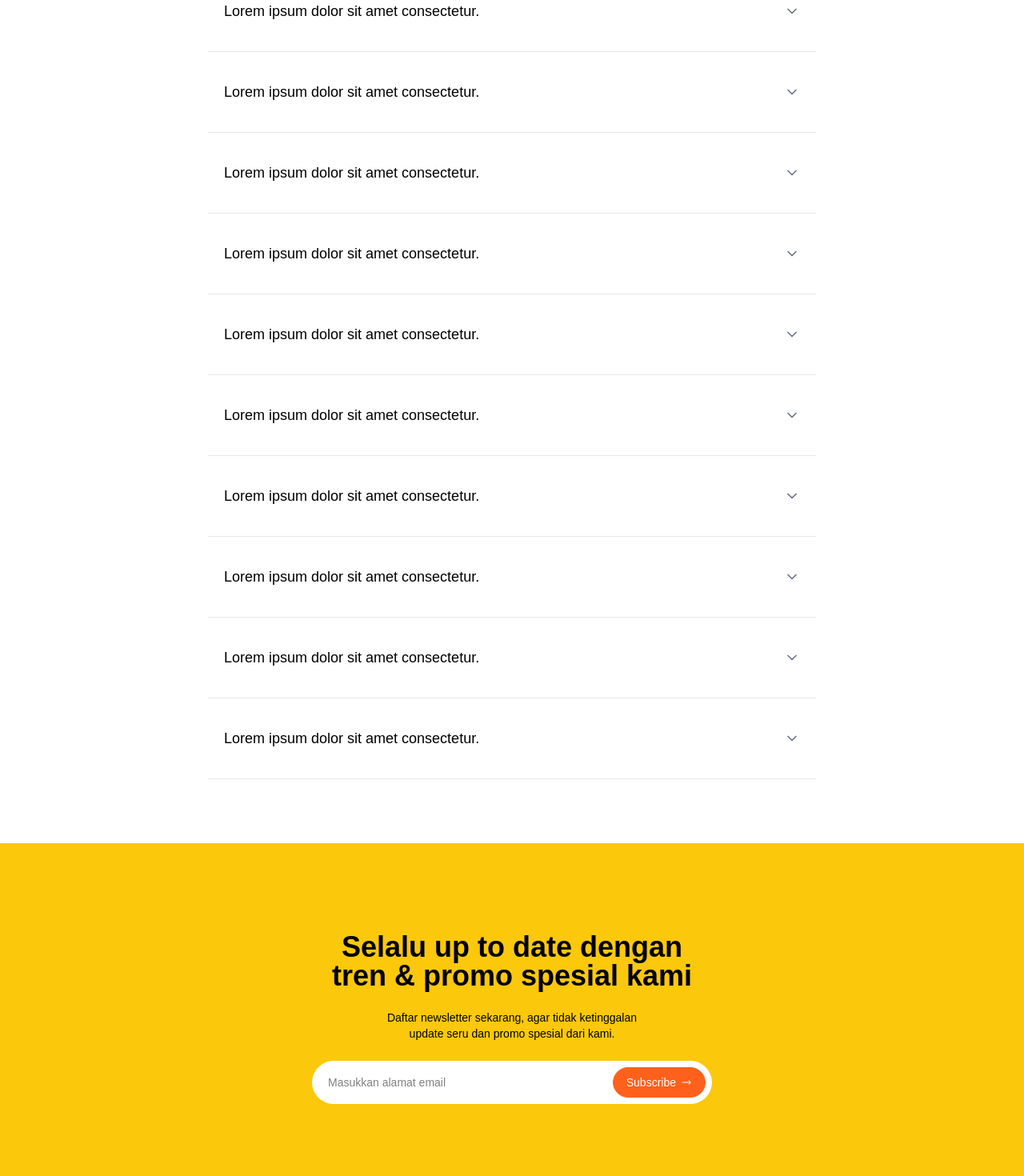
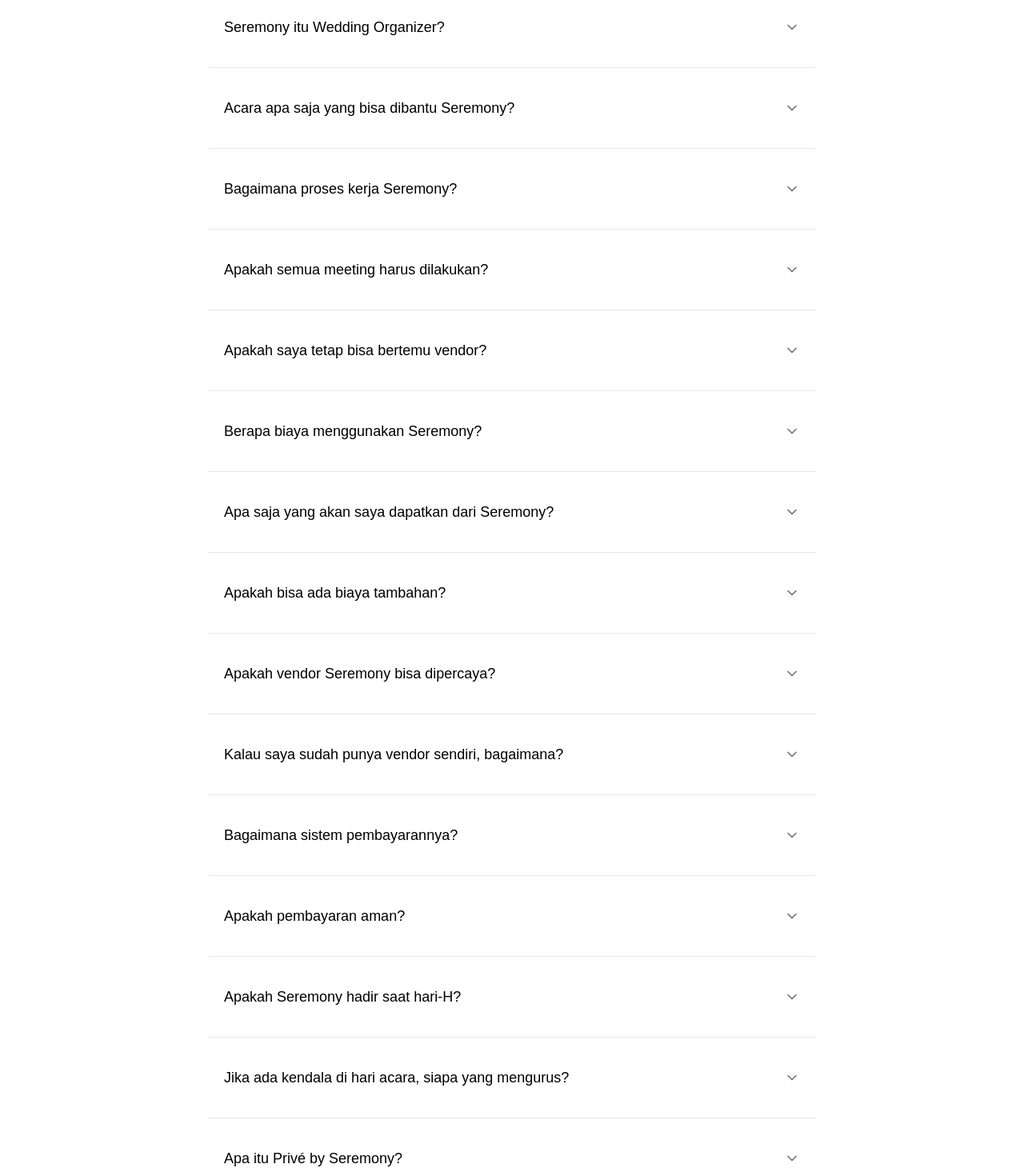
Before and after one commit to muhammadrizkipurba/seremony.id, a Next.js app: page /kontak in a window 1280 px wide. Shown: the part 1100-2570 px from the top of the page at 80% size. Built offline with nearby package versions, Linux system fonts and the light colour scheme; a web font is replaced by a local one.

Commit message:
[update] about us content & faq

```diff
--- a/app/tentang-kami/page.tsx
+++ b/app/tentang-kami/page.tsx
@@ -14,7 +14,7 @@
             <div className='lg:max-w-[70%] flex items-start flex-col justify-center gap-5'>
               <h1 className='page-title lg:text-5xl! text-left! ml-0! pl-0!'>Merancang Momen, Mewujudkan Impian</h1>
               <p>
-                Kami adalah perusahaan event planner yang berkomitmen menghadirkan acara terbaik untuk setiap momen penting Anda.
+                Setiap perayaan berawal dari mimpi dan harapan. Seremony hadir dengan sistem perencanaan yang terstruktur dan transparan, memberikan pendampingan yang jelas agar setiap momen terwujud dengan aman, tenang, dan tanpa repot.
               </p>
               <Link href="/kontak" className='button-primary-orange px-4 py-2 inline-flex gap-2 items-center text-sm font-semibold'>
                 Hubungi Kami
@@ -34,7 +34,7 @@
           <div className='grid grid-cols-1 lg:grid-cols-2 gap-5 bg-soft-gray p-5 md:p-8 lg:p-20'>
             <div className='lg:max-w-[400px]'>
               <h2 className='mb-3 text-3xl font-bold'>Visi</h2>
-              <p>Menjadi event planner terpercaya yang menghadirkan pengalaman tak terlupakan dengan sentuhan profesional dan kreatif.</p>
+              <p>Menjadi platform event design & management paling terpercaya yang menghadirkan perayaan indah, terarah, dan tenang melalui sistem yang rapi dan transparan.</p>
             </div>
             <div>
               <h2 className='mb-3 text-3xl font-bold'>Misi</h2>
--- a/constant/index.ts
+++ b/constant/index.ts
@@ -1,53 +1,53 @@
 export const OurMissions = [
-  "Memberikan pengalaman acara yang berkualitas melalui perencanaan matang dan eksekusi profesional",
-  "Menghadirkan ide kreatif dan inovatif sesuai kebutuhan klien",
-  "Menjalin kemitraan yang kuat dengan vendor dan mitra strategis",
-  "Mengutamakan kepuasan klien dengan layanan personal dan detail yang terjaga",
-  "Menyajikan acara yang berkesan serta memberi nilai tambah bagi setiap momen"
+  "Membuat perencanaan acara lebih terstruktur dan minim stres dari awal hingga hari-H",
+  "Menjaga transparansi biaya, keputusan, dan progres di setiap tahap",
+  "Menyusun konsep yang personal melalui visual planning dan preview sebelum eksekusi",
+  "Mengkurasi serta mengoordinasikan vendor dalam satu sistem kerja yang jelas",
+  "Mendampingi klien melalui Seremony Assist agar komunikasi dan detail tetap terjaga."
 ];
 
 export const CoreValues = [
   {
     title: "Kreativitas",
-    description: "Kami selalu menghadirkan ide segar dan inovatif untuk menciptakan acara yang berbeda dan berkesan.",
+    description: "Kami menghadirkan ide dan konsep yang segar serta relevan, dirancang secara matang agar setiap acara terasa personal dan berkesan.",
     icon_name: "kreativitas.svg"
   },
   {
     title: "Kolaborasi",
-    description: "Keberhasilan acara lahir dari kerja sama yang solid antara tim, klien, dan mitra.",
+    description: "Setiap acara lahir dari kerja sama yang solid antara tim, klien, dan vendor dalam satu sistem yang saling terhubung.",
     icon_name: "kolaborasi.svg"
   },
   {
     title: "Profesionalisme",
-    description: "Kami menjaga standar tinggi dalam setiap proses, dari perencanaan hingga pelaksanaan.",
+    description: "Kami menjaga standar kerja yang tinggi di setiap proses, dari perencanaan hingga pelaksanaan acara.",
     icon_name: "profesionalisme.svg"
   },
   {
     title: "Integritas",
-    description: "Transparansi, kejujuran, dan komitmen adalah dasar kepercayaan kami dengan klien.",
+    description: "Transparansi, kejujuran, dan komitmen menjadi dasar kami dalam membangun kepercayaan jangka panjang dengan klien.",
     icon_name: "integritas.svg"
   }
 ]
 
 export const WhyUsContents = [
   {
-    title: "Pelayanan yang Ramah dan Responsif",
-    description: "Kami selalu siap membantu setiap kebutuhan Anda dengan sikap profesional dan cepat tanggap, mulai dari konsultasi awal hingga hari acara berlangsung.",
+    title: "Perencanaan yang Tidak Membingungkan",
+    description: "Setiap acara dirancang melalui alur kerja yang jelas dan bertahap, didukung sistem perencanaan digital agar keputusan, konsep, dan teknis tidak berjalan secara acak atau mendadak.",
     icon_name: "star.svg"
   },
   {
-    title: "Pendampingan Penuh dari Awal hingga Akhir",
-    description: "Setiap klien mendapatkan pendampingan menyeluruh dalam setiap tahap perencanaan acara, agar Anda merasa tenang dan yakin semua berjalan sesuai harapan.",
+    title: "Didampingi Sepanjang Proses",
+    description: "Klien didampingi secara aktif dari awal hingga akhir melalui Seremony Assist, dengan dukungan sistem yang membantu menjaga komunikasi, progres, dan keputusan tetap terkontrol.",
     icon_name: "crown.svg"
   },
   {
-    title: "Fleksibel dan Mudah Berkomunikasi",
-    description: "Kami memahami setiap klien memiliki kebutuhan berbeda. Karena itu, kami terbuka untuk menyesuaikan konsep, jadwal, maupun detail acara agar hasilnya benar-benar sesuai keinginan Anda.",
+    title: "Bebas Berkreasi, Tetap Terarah",
+    description: "Kami menyesuaikan konsep sesuai keinginan klien, tanpa mengorbankan keteraturan proses, timeline, dan kualitas pelaksanaan yang dijaga melalui sistem kerja terpusat.",
     icon_name: "puzzle.svg"
   },
   {
-    title: "Komitmen pada Kepuasan Pelanggan",
-    description: "Kami menempatkan kepuasan klien sebagai prioritas utama — memastikan setiap acara tidak hanya berjalan lancar, tetapi juga meninggalkan kesan yang istimewa.",
+    title: "Hasil Sesuai yang Disepakati",
+    description: "Setiap acara dijalankan berdasarkan rencana dan keputusan yang telah disepakati bersama, dengan dokumentasi dan tracking yang jelas untuk mencegah perubahan sepihak.",
     icon_name: "reward.svg"
   }
 ]
@@ -77,47 +77,75 @@
 
 export const FAQs = [
   {
-    question: "Lorem ipsum dolor sit amet consectetur. ",
-    answer: "Lorem ipsum dolor sit amet consectetur. Phasellus id mollis nunc turpis lacus. Habitant a justo mattis at aliquam facilisi purus mi viverra. Massa consectetur cursus in interdum.",
+    question: "Apa itu Seremony?",
+    answer: "Seremony adalah event design & management platform yang membantu kamu merencanakan acara dengan lebih rapi, terarah, dan tenang. Kami memadukan sistem kerja yang terstruktur dengan pendampingan personal, agar proses persiapan terasa lebih ringan dan hasil acara tetap sesuai harapan.",
   },
   {
-    question: "Lorem ipsum dolor sit amet consectetur. ",
-    answer: "Lorem ipsum dolor sit amet consectetur. Phasellus id mollis nunc turpis lacus. Habitant a justo mattis at aliquam facilisi purus mi viverra. Massa consectetur cursus in interdum.",
+    question: "Seremony itu Wedding Organizer?",
+    answer: "Bukan WO konvensional. Seremony berperan sebagai perancang konsep, pengatur sistem, dan pengendali proses, sementara pelaksanaan teknis dilakukan oleh vendor profesional yang sudah dikurasi.",
   },
   {
-    question: "Lorem ipsum dolor sit amet consectetur. ",
-    answer: "Lorem ipsum dolor sit amet consectetur. Phasellus id mollis nunc turpis lacus. Habitant a justo mattis at aliquam facilisi purus mi viverra. Massa consectetur cursus in interdum.",
+    question: "Acara apa saja yang bisa dibantu Seremony?",
+    answer: "Seremony menangani berbagai jenis acara, seperti: Pernikahan (resepsi, akad, lamaran, sangjit, tea ceremony) atau Acara keluarga (aqiqah, baby shower, ulang tahun, dan lainnya). Semua dirancang agar tetap praktis, rapi, dan berkesan.",
   },
   {
-    question: "Lorem ipsum dolor sit amet consectetur. ",
-    answer: "Lorem ipsum dolor sit amet consectetur. Phasellus id mollis nunc turpis lacus. Habitant a justo mattis at aliquam facilisi purus mi viverra. Massa consectetur cursus in interdum.",
+    question: "Bagaimana proses kerja Seremony?",
+    answer: "Proses kerja Seremony dirancang sederhana melalui empat tahap pertemuan utama: Mengenal kebutuhan dan budget acara, menyusun konsep dan rekomendasi vendor, menyempurnakan desain dan detail, sinkronisasi teknis menjelang hari acara dan setiap tahap terdokumentasi dengan rapi, sehingga kamu selalu tahu progres persiapan acara.",
   },
   {
-    question: "Lorem ipsum dolor sit amet consectetur. ",
-    answer: "Lorem ipsum dolor sit amet consectetur. Phasellus id mollis nunc turpis lacus. Habitant a justo mattis at aliquam facilisi purus mi viverra. Massa consectetur cursus in interdum.",
+    question: "Apakah semua meeting harus dilakukan?",
+    answer: "Ya, Setiap meeting berfungsi sebagai titik keputusan penting agar persiapan berjalan jelas, minim kebingungan, dan tidak berulang-ulang. Meeting bisa dilakukan online maupun offline.",
   },
   {
-    question: "Lorem ipsum dolor sit amet consectetur. ",
-    answer: "Lorem ipsum dolor sit amet consectetur. Phasellus id mollis nunc turpis lacus. Habitant a justo mattis at aliquam facilisi purus mi viverra. Massa consectetur cursus in interdum.",
+    question: "Apakah saya tetap bisa bertemu vendor?",
+    answer: "Tentu, Kamu tetap bisa berdiskusi langsung dengan vendor terkait, dengan pendampingan Seremony, agar semua keputusan tetap selaras dengan konsep dan tercatat dengan baik.",
   },
   {
-    question: "Lorem ipsum dolor sit amet consectetur. ",
-    answer: "Lorem ipsum dolor sit amet consectetur. Phasellus id mollis nunc turpis lacus. Habitant a justo mattis at aliquam facilisi purus mi viverra. Massa consectetur cursus in interdum.",
+    question: "Berapa biaya menggunakan Seremony?",
+    answer: "Biaya disesuaikan dengan jenis acara dan kebutuhan kamu. Seremony menyediakan solusi dari yang sederhana dan efisien hingga konsep yang lebih personal, dengan prinsip transparan dan tanpa biaya tersembunyi.",
   },
   {
-    question: "Lorem ipsum dolor sit amet consectetur. ",
-    answer: "Lorem ipsum dolor sit amet consectetur. Phasellus id mollis nunc turpis lacus. Habitant a justo mattis at aliquam facilisi purus mi viverra. Massa consectetur cursus in interdum.",
+    question: "Apa saja yang akan saya dapatkan dari Seremony?",
+    answer: "Secara umum, kamu akan mendapatkan: Pendampingan perencanaan acara, penyusunan konsep & mood visual, rekomendasi dan koordinasi vendor, sistem kerja yang rapi dan terdokumentasi, tim Seremony Assist sebagai pendamping dan detail layanan akan dijelaskan sejak awal sebelum kamu memutuskan.",
   },
   {
-    question: "Lorem ipsum dolor sit amet consectetur. ",
-    answer: "Lorem ipsum dolor sit amet consectetur. Phasellus id mollis nunc turpis lacus. Habitant a justo mattis at aliquam facilisi purus mi viverra. Massa consectetur cursus in interdum.",
+    question: "Apakah bisa ada biaya tambahan?",
+    answer: "Tidak ada biaya tersembunyi. Jika ada penyesuaian atau tambahan, semuanya akan dibahas bersama dan disetujui terlebih dahulu.",
   },
   {
-    question: "Lorem ipsum dolor sit amet consectetur. ",
-    answer: "Lorem ipsum dolor sit amet consectetur. Phasellus id mollis nunc turpis lacus. Habitant a justo mattis at aliquam facilisi purus mi viverra. Massa consectetur cursus in interdum.",
+    question: "Apakah vendor Seremony bisa dipercaya?",
+    answer: "Ya, Vendor yang bekerja sama dengan Seremony telah melalui proses kurasi dan bekerja mengikuti standar koordinasi dan kualitas yang sama.",
   },
   {
-    question: "Lorem ipsum dolor sit amet consectetur. ",
-    answer: "Lorem ipsum dolor sit amet consectetur. Phasellus id mollis nunc turpis lacus. Habitant a justo mattis at aliquam facilisi purus mi viverra. Massa consectetur cursus in interdum.",
-  }
+    question: "Kalau saya sudah punya vendor sendiri, bagaimana?",
+    answer: "Tidak masalah. Selama vendor tersebut bersedia mengikuti alur kerja Seremony, kami akan membantu mengatur koordinasinya agar tetap rapi dan sejalan dengan konsep acara.",
+  },
+  {
+    question: "Bagaimana sistem pembayarannya?",
+    answer: "Pembayaran dilakukan bertahap sesuai progres, dan seluruh prosesnya jelas, tercatat, serta didampingi oleh tim Seremony.",
+  },
+  {
+    question: "Apakah pembayaran aman?",
+    answer: "Ya. Setiap transaksi dicatat secara profesional dan transparan, sehingga kamu tidak perlu khawatir.",
+  },
+  {
+    question: "Apakah Seremony hadir saat hari-H?",
+    answer: "Ya. Tim Seremony Assist akan memastikan seluruh persiapan berjalan sesuai rencana dan menjadi pusat koordinasi selama acara berlangsung.",
+  },
+  {
+    question: "Jika ada kendala di hari acara, siapa yang mengurus?",
+    answer: "Tim Seremony Assist akan menangani koordinasi dan membantu mencari solusi bersama vendor, agar acara tetap berjalan lancar.",
+  },
+  {
+    question: "Apa itu Privé by Seremony?",
+    answer: "Privé by Seremony adalah layanan bagi kamu yang menginginkan acara dengan sentuhan yang lebih personal, dengan pendampingan yang lebih intensif dari tim Seremony.",
+  },
+  {
+    question: "Bagaimana cara memulai?",
+    answer: "Cukup hubungi tim Seremony atau isi form di website. Kami akan membantu kamu memahami kebutuhan acara dan menjelaskan langkah selanjutnya dengan santai.",
+  },
+  {
+    question: "Apakah bisa konsultasi dulu tanpa komitmen?",
+    answer: "Bisa. Konsultasi awal bertujuan agar kamu mendapatkan gambaran yang jelas sebelum memutuskan, tanpa kewajiban apa pun.",
+  },
 ]
```
